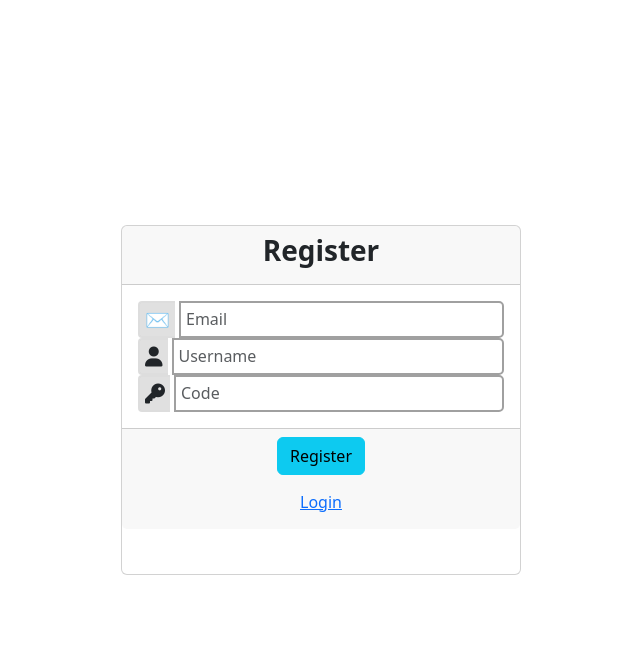
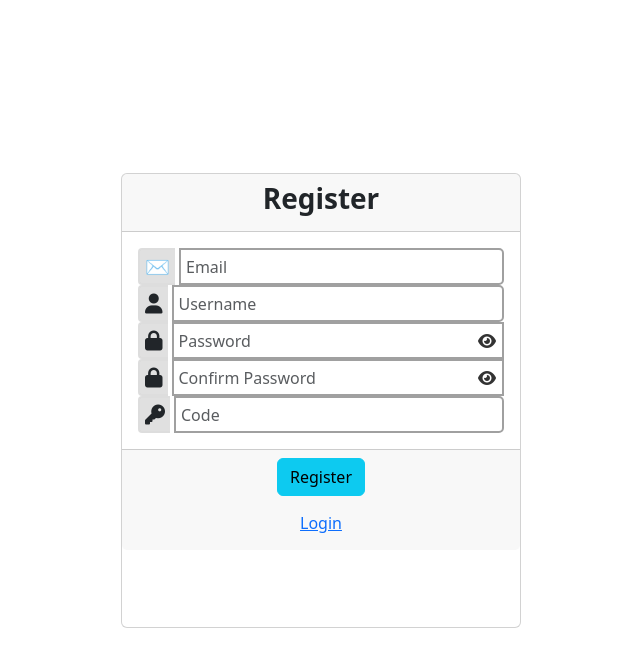
Before and after one commit to chrisnaocta/Semester-3-Web-HRD, a PHP site: page /register.php in a window 1280 px wide. Shown: the top 667 px of the page, without its empty margins (319-959 px from the left). Run offline with PHP 8.4, Linux system fonts and the light colour scheme.

Commit message:
Login dan Register dengan password yang di hash

```diff
--- a/CSS/register.css
+++ b/CSS/register_1.css
@@ -10,7 +10,7 @@
     text-align: left;
     width: 100%;
     max-width: 400px;
-    height: 350px;
+    height: 455px;
 }
 
 .input-group .icon {
@@ -34,8 +34,29 @@
     border-radius: 5px;
 }
 
+/* For error message */
 .error_message1 {
     color: #ff0000; /* Bootstrap's red color for error messages */
     text-align: center; /* Center align text */
     margin-top: -25px;
 }
+
+
+/* For password toogle icon */
+.input-group{
+    position: relative;
+}
+
+.password-toggle-icon {
+    position: absolute;
+    right: 20px;  /* Adjust this value to move the icon horizontally */
+    top: 50%;
+    transform: translateY(-50%); /* Vertically center the icon */
+    cursor: pointer;
+    color: #333;  /* Adjust the color as needed */
+    z-index: 1; /* Make sure the icon appears above the input field */
+}
+
+.form-control {
+    padding-right: 40px; /* Add padding so that the text doesn't overlap with the eye icon */
+}
--- a/CSS/sidebar.css
+++ b/CSS/sidebar.css
@@ -16,7 +16,7 @@ body {
 }
 
 .sidebar {
-    min-width: 250px;
+    min-width: 230px;
 max-width: 250px;
 background-color: #343a40;
 padding: 15px;
--- a/index.php
+++ b/index.php
@@ -111,10 +111,10 @@ $stmt->close();
             </div>
 
             <!-- Full-width card for Aplikasi Kepegawaian -->
-            <div class="full-width-card">
+            <div class="full-width-card">`
                 <div class="card w-100">
                     <div class="card-header"><strong>Aplikasi Kepegawaian</strong></div>
-                    <img src="/LAT_HRD/foto/hrd_gambar.jpg" class="img-fluid" style="display:block; margin:auto;">
+                    <img src="/LAT_HRD/gambar/hrd_gambar.jpg" class="img-fluid" style="display:block; margin:auto;">
                 </div>
             </div>
         </div>
--- a/register.php
+++ b/register.php
@@ -10,6 +10,17 @@ if ($_SERVER["REQUEST_METHOD"] == "POST") {
     $email = $_POST['email'];
     $username = $_POST['username'];
     $code = $_POST['code'];
+    $password = $_POST['password'];
+    $confirm_pwd = $_POST['confirm_password'];
+
+    if ($password !== $confirm_pwd) {
+        $_SESSION['error'] = 'Password do not match!';
+        header("Location: register.php");
+        exit();
+    }
+
+    // Hash the password
+    $hashed_password = password_hash($password, PASSWORD_DEFAULT);
 
     // Expected code value
     $expected_code = '3223';
@@ -38,8 +49,8 @@ if ($_SERVER["REQUEST_METHOD"] == "POST") {
         $stmt->close();
 
         // Menggunakan prepared statement untuk mencegah SQL injection
-        $stmt = $conn->prepare("INSERT INTO login (email, username) VALUES (?, ?)");
-        $stmt->bind_param("ss", $email, $username);
+        $stmt = $conn->prepare("INSERT INTO login (email, username, password) VALUES (?, ?, ?)");
+        $stmt->bind_param("sss", $email, $username, $hashed_password);
 
         if ($stmt->execute()) {
             // Get the auto-generated iduser
@@ -72,8 +83,12 @@ $conn->close();
     <link rel="stylesheet" href="https://cdnjs.cloudflare.com/ajax/libs/font-awesome/6.0.0-beta3/css/all.min.css">
 
 
-    <link rel="stylesheet" href="/LAT_HRD/CSS/register.css">
+    <link rel="stylesheet" href="/LAT_HRD/CSS/register_1.css">
     <link rel="stylesheet" href="/LAT_HRD/CSS/register_2.css">
+
+    <style>
+
+    </style>
 
 </head>
 <body>
@@ -113,6 +128,22 @@ $conn->close();
 
             <div class="form-group row">
                 <div class="input-group">
+                    <span class="icon"><h5><i class="fas fa-lock"></i></h5></span>
+                    <input type="password" name="password" id="password" class="form-control" placeholder="Password" minlength="8" required>
+                    <span class="password-toggle-icon"><i class="fas fa-eye" id="togglePassword"></i></span>
+                </div>
+            </div>
+
+            <div class="form-group row">
+                <div class="input-group">
+                    <span class="icon"><h5><i class="fas fa-lock"></i></h5></span>
+                    <input type="password" name="confirm_password" id="confirm_password" class="form-control" placeholder="Confirm Password" required>
+                    <span class="password-toggle-icon"><i class="fas fa-eye" id="toggleConfirmPassword"></i></span>
+                </div>
+            </div>
+
+            <div class="form-group row">
+                <div class="input-group">
                     <span class="icon"><h5><i class='fas fa-key'></i></h5></span>
                     <input type="text" class="form-control" id="code" placeholder="Code" name="code" required>
                   </div>
@@ -138,4 +169,38 @@ $conn->close();
     </div>
 
 </body>
+
+<script>
+  document.addEventListener("DOMContentLoaded", function() {
+            const passwordField = document.getElementById("password");
+            const confirmPasswordField = document.getElementById("confirm_password");
+            const togglePassword = document.getElementById("togglePassword");
+            const toggleConfirmPassword = document.getElementById("toggleConfirmPassword");
+
+            togglePassword.addEventListener("click", function () {
+              if (passwordField.type === "password") {
+                passwordField.type = "text";
+                togglePassword.classList.remove("fa-eye");
+                togglePassword.classList.add("fa-eye-slash");
+              } else {
+                passwordField.type = "password";
+                togglePassword.classList.remove("fa-eye-slash");
+                togglePassword.classList.add("fa-eye");
+              }
+            });
+
+            toggleConfirmPassword.addEventListener("click", function () {
+              if (confirmPasswordField.type === "password") {
+                confirmPasswordField.type = "text";
+                toggleConfirmPassword.classList.remove("fa-eye");
+                toggleConfirmPassword.classList.add("fa-eye-slash");
+              } else {
+                confirmPasswordField.type = "password";
+                toggleConfirmPassword.classList.remove("fa-eye-slash");
+                toggleConfirmPassword.classList.add("fa-eye");
+              }
+            });
+          });
+</script>
+
 </html>
```
Also changed, not shown: login.php (+22 -14 lines), Foto/mawar123.jpg (added), gambar/hrd_gambar.jpg (renamed from Foto/hrd_gambar.jpg).
